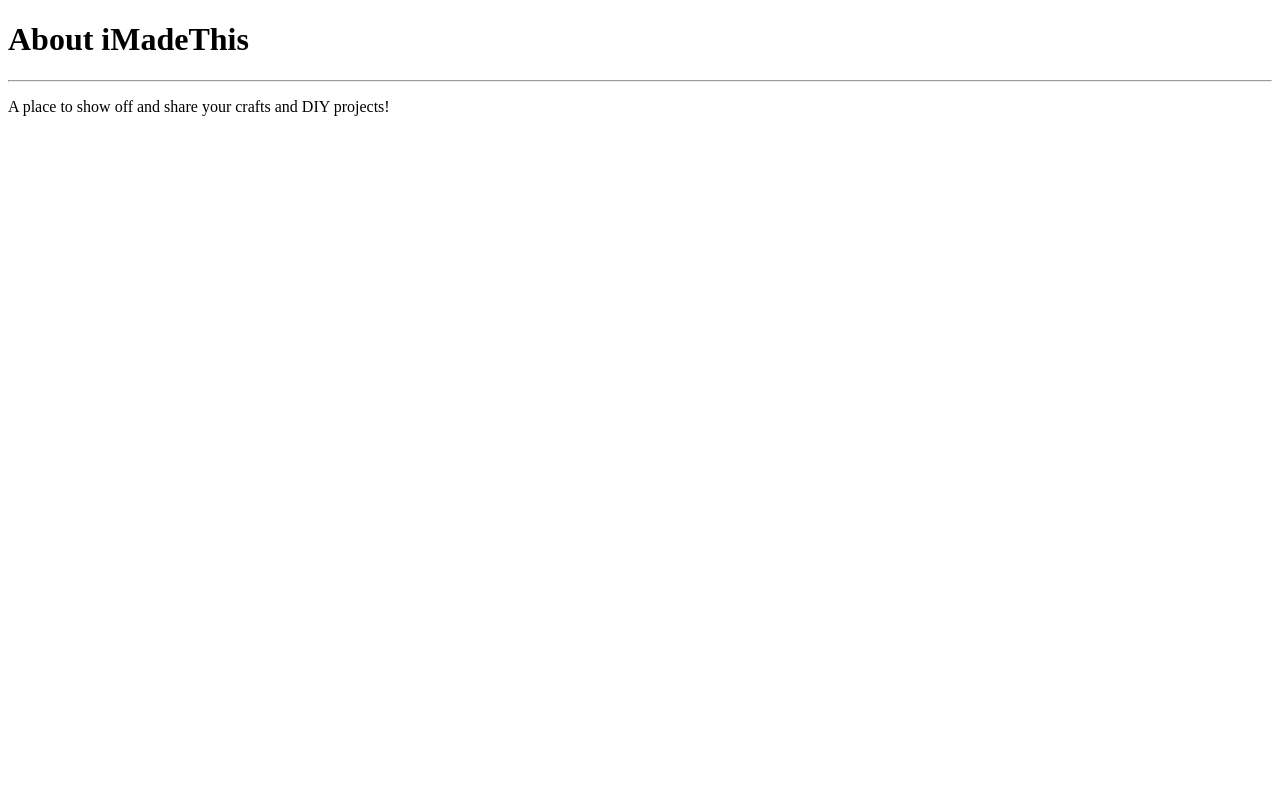
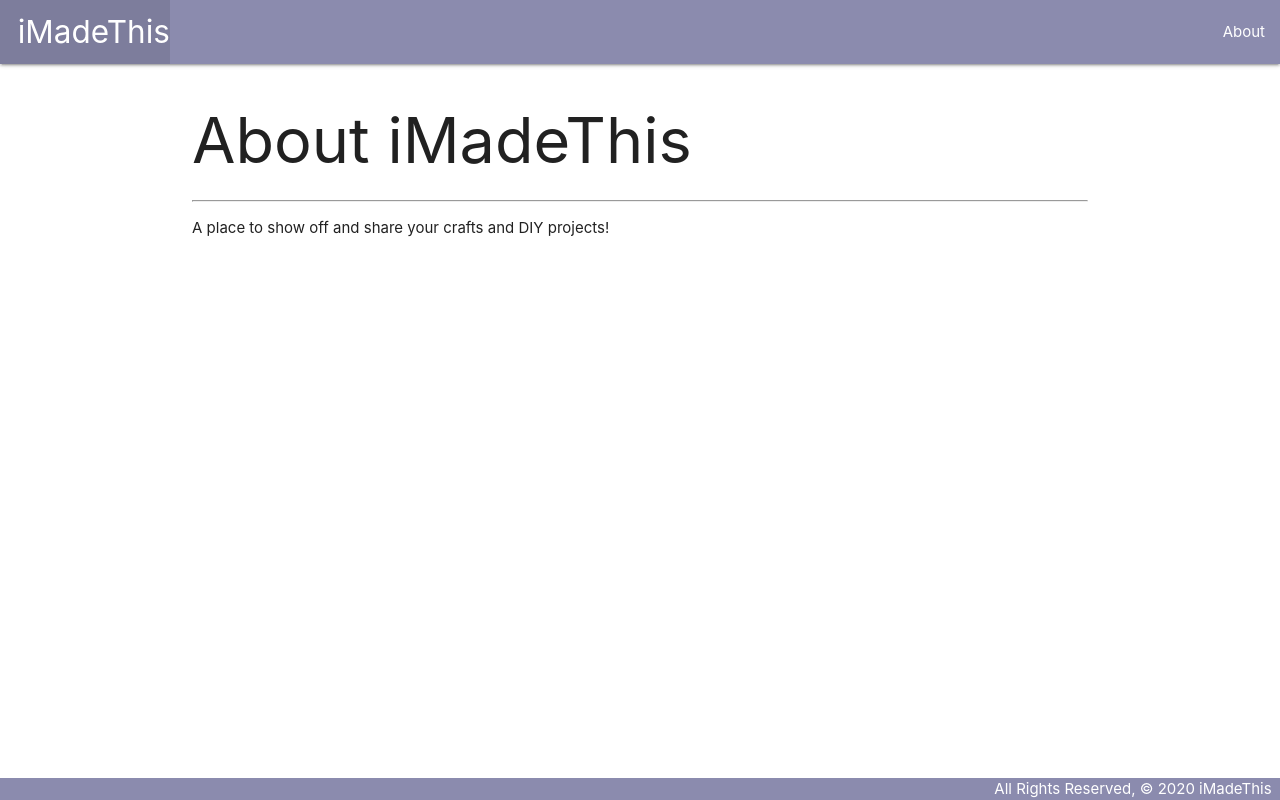
Before and after one commit to StavonJoy/iMadeThis, a Django app: page /about/ in a window 1280 px wide. Run offline with Django 3.2, Linux system fonts and the light colour scheme.

Commit message:
Adds inital layout

```diff
--- /dev/null
+++ b/main_app/static/css/style.css
@@ -0,0 +1,19 @@
+nav {
+  background-color: #8B8BAE;
+}
+
+body {
+  display: flex;
+  min-height: 100vh;
+  flex-direction: column;
+}
+
+main {
+  flex: 1 0 auto;
+}
+
+footer.page-footer {
+  padding-top: 0;
+  text-align: right;
+  background-color: #8B8BAE;
+}
--- a/main_app/templates/about.html
+++ b/main_app/templates/about.html
@@ -1,15 +1,7 @@
-<!DOCTYPE html>
-<html lang="en">
-<head>
-  <meta charset="UTF-8">
-  <meta name="viewport" content="width=device-width, initial-scale=1.0">
-  <meta http-equiv="X-UA-Compatible" content="ie=edge">
-  <title>iMadeThis</title>
-</head>
-<body>
+{% extends 'base.html' %}
+{% block content %}
   <h1>About iMadeThis</h1>
   <hr />
   <p>A place to show off and share your crafts and DIY projects!</p>
 
-</body>
-</html>
+{% endblock %}
--- /dev/null
+++ b/main_app/templates/base.html
@@ -0,0 +1,34 @@
+{% load static %}
+
+<!DOCTYPE html>
+<html lang="en">
+<head>
+  <meta charset="UTF-8">
+  <meta name="viewport" content="width=device-width, initial-scale=1.0">
+  <meta http-equiv="X-UA-Compatible" content="ie=edge">
+  <title>iMadeThis</title>
+  <link rel="stylesheet" href="https://cdnjs.cloudflare.com/ajax/libs/materialize/1.0.0/css/materialize.min.css">
+  <link rel="stylesheet" type="text/css" href="{% static 'css/style.css' %}">
+</head>
+<body>
+  <header class="navbar-fixed">
+    <nav>
+      <div class="nav-wrapper">
+        <ul>
+          <li><a href="/" class="left brand-logo">&nbsp;&nbsp;iMadeThis</a></li>
+        </ul>
+        <ul class="right">
+          <li><a href="/about">About</a></li>
+        </ul>
+      </div>
+    </nav>
+  </header>
+  <main class="container">
+    {% block content %}
+    {% endblock %}
+  </main>
+  <footer class="page-footer">
+    <div class="right">All Rights Reserved, &copy; 2020 iMadeThis &nbsp;</div>
+  </footer>
+</body>
+</html>
```
